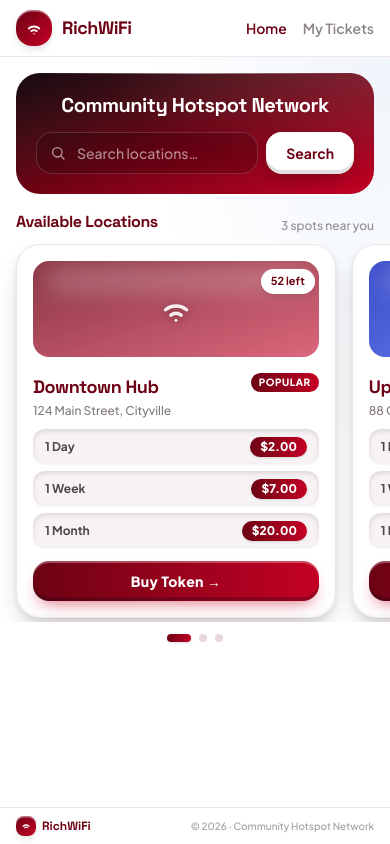
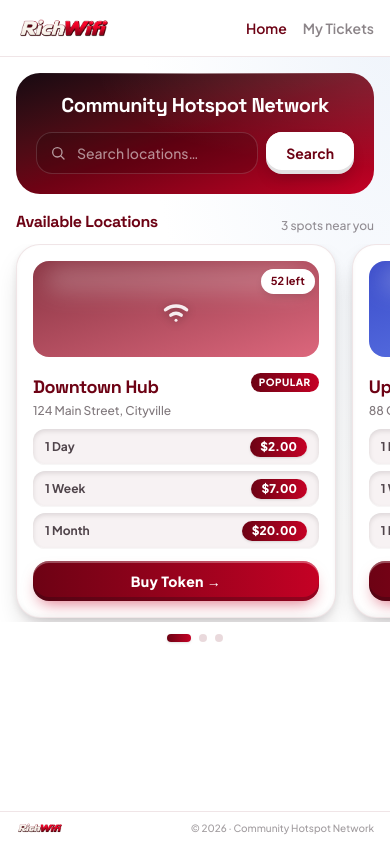
Before and after one commit to rosina4555-sudo/richwifi, a Vue app: page / in a window 390 px wide. Built offline with nearby package versions, Linux system fonts and the light colour scheme.

Commit message:
feat(home): add brand logo

```diff
--- a/src/views/HomeView.vue
+++ b/src/views/HomeView.vue
@@ -2,6 +2,7 @@
 import { ref, computed } from 'vue'
 import LocationCard from '../components/LocationCard.vue'
 import { locations } from '../data/locations'
+import logo from '../assets/logo.png'
 
 const searchQuery = ref('')
 const selectedLocation = ref(null)
@@ -60,27 +61,13 @@ const handleBuy = (location) => {
     <!-- Header -->
     <header class="shrink-0 border-b border-brand/10 bg-surface/95 backdrop-blur-md">
       <div class="mx-auto flex h-14 max-w-6xl items-center justify-between px-4 sm:h-16">
-        <a href="#" class="flex items-center gap-2.5">
-          <div
-            class="clay-sm flex h-9 w-9 items-center justify-center rounded-2xl bg-gradient-to-br from-brand to-accent"
-          >
-            <svg
-              class="h-4.5 w-4.5 text-white"
-              viewBox="0 0 24 24"
-              fill="none"
-              stroke="currentColor"
-              stroke-width="2.5"
-              stroke-linecap="round"
-              stroke-linejoin="round"
-            >
-              <path d="M5 12.55a11 11 0 0 1 14.08 0" />
-              <path d="M8.53 16.11a6 6 0 0 1 6.95 0" />
-              <circle cx="12" cy="19.5" r="1" fill="currentColor" stroke="none" />
-            </svg>
-          </div>
-          <span class="font-heading text-lg font-bold tracking-tight text-brand sm:text-xl">
-            RichWiFi
-          </span>
+        <a href="#" class="flex shrink-0 items-center" aria-label="RichWiFi home">
+          <img
+            :src="logo"
+            alt="RichWiFi"
+            class="h-8 w-auto max-w-[10rem] object-contain sm:h-9 sm:max-w-none"
+            draggable="false"
+          />
         </a>
         <nav class="flex items-center gap-4 text-sm font-semibold sm:gap-6">
           <a href="#" class="text-brand transition-colors hover:text-accent">Home</a>
@@ -202,23 +189,14 @@ const handleBuy = (location) => {
     <footer class="shrink-0 border-t border-brand/10 bg-surface">
       <!-- Mobile -->
       <div class="flex items-center justify-between gap-3 px-4 py-2 md:hidden">
-        <div class="flex items-center gap-1.5">
-          <div class="clay-sm flex h-5 w-5 items-center justify-center rounded-lg bg-gradient-to-br from-brand to-accent">
-            <svg
-              class="h-2.5 w-2.5 text-white"
-              viewBox="0 0 24 24"
-              fill="none"
-              stroke="currentColor"
-              stroke-width="3"
-              stroke-linecap="round"
-              stroke-linejoin="round"
-            >
-              <path d="M5 12.55a11 11 0 0 1 14.08 0" />
-              <path d="M8.53 16.11a6 6 0 0 1 6.95 0" />
-            </svg>
-          </div>
-          <span class="font-heading text-xs font-bold text-brand">RichWiFi</span>
-        </div>
+        <a href="#" aria-label="RichWiFi home" class="shrink-0">
+          <img
+            :src="logo"
+            alt="RichWiFi"
+            class="h-4 w-auto max-w-24 object-contain"
+            draggable="false"
+          />
+        </a>
         <p class="text-[10px] font-medium text-brand-dark/40">
           © 2026 · Community Hotspot Network
         </p>
@@ -228,24 +206,14 @@ const handleBuy = (location) => {
       <div class="mx-auto hidden max-w-6xl px-4 py-8 md:block">
         <div class="flex flex-col items-start justify-between gap-8 sm:flex-row">
           <div class="max-w-sm">
-            <div class="flex items-center gap-2.5">
-              <div class="clay-sm flex h-8 w-8 items-center justify-center rounded-xl bg-gradient-to-br from-brand to-accent">
-                <svg
-                  class="h-4 w-4 text-white"
-                  viewBox="0 0 24 24"
-                  fill="none"
-                  stroke="currentColor"
-                  stroke-width="2.5"
-                  stroke-linecap="round"
-                  stroke-linejoin="round"
-                >
-                  <path d="M5 12.55a11 11 0 0 1 14.08 0" />
-                  <path d="M8.53 16.11a6 6 0 0 1 6.95 0" />
-                  <circle cx="12" cy="19.5" r="1" fill="currentColor" stroke="none" />
-                </svg>
-              </div>
-              <span class="font-heading text-base font-bold tracking-tight text-brand">RichWiFi</span>
-            </div>
+            <a href="#" aria-label="RichWiFi home">
+              <img
+                :src="logo"
+                alt="RichWiFi"
+                class="h-8 w-auto max-w-xs object-contain"
+                draggable="false"
+              />
+            </a>
             <p class="mt-2.5 text-sm leading-relaxed text-brand-dark/55">
               Secure, high-speed Wi-Fi tokens for every nearby location.
               Stay connected, together.
```
Also changed, not shown: richwifi logo.png (added), src/assets/logo.png (added).
